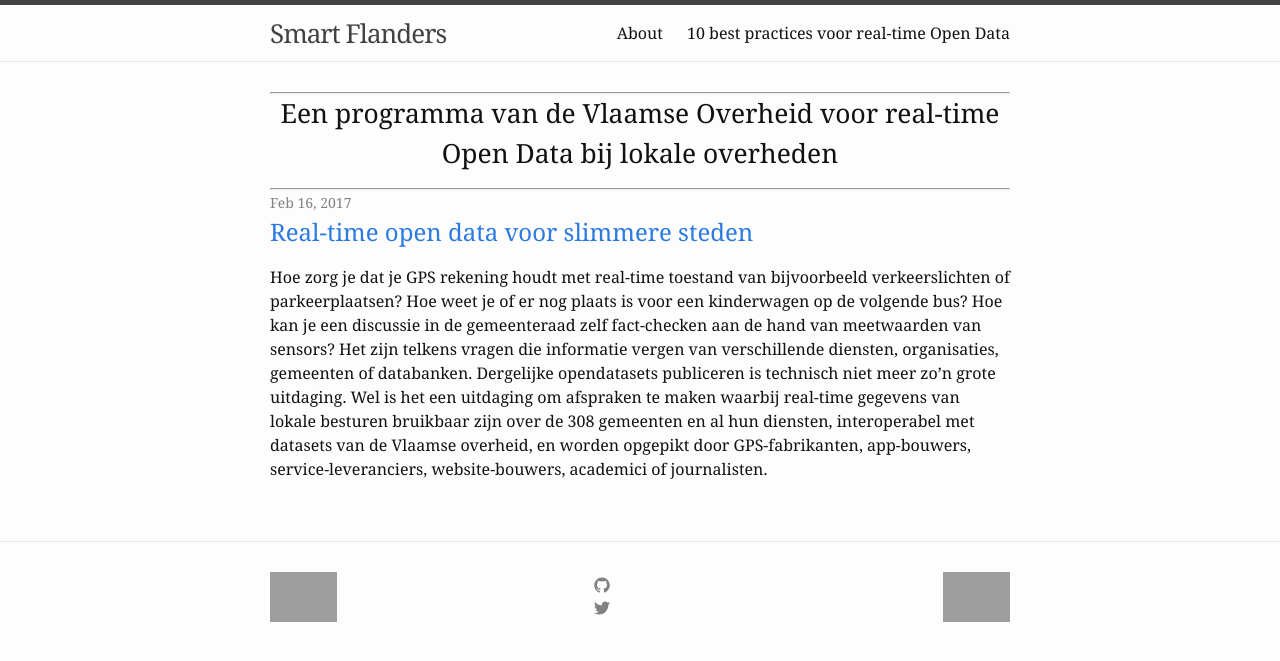
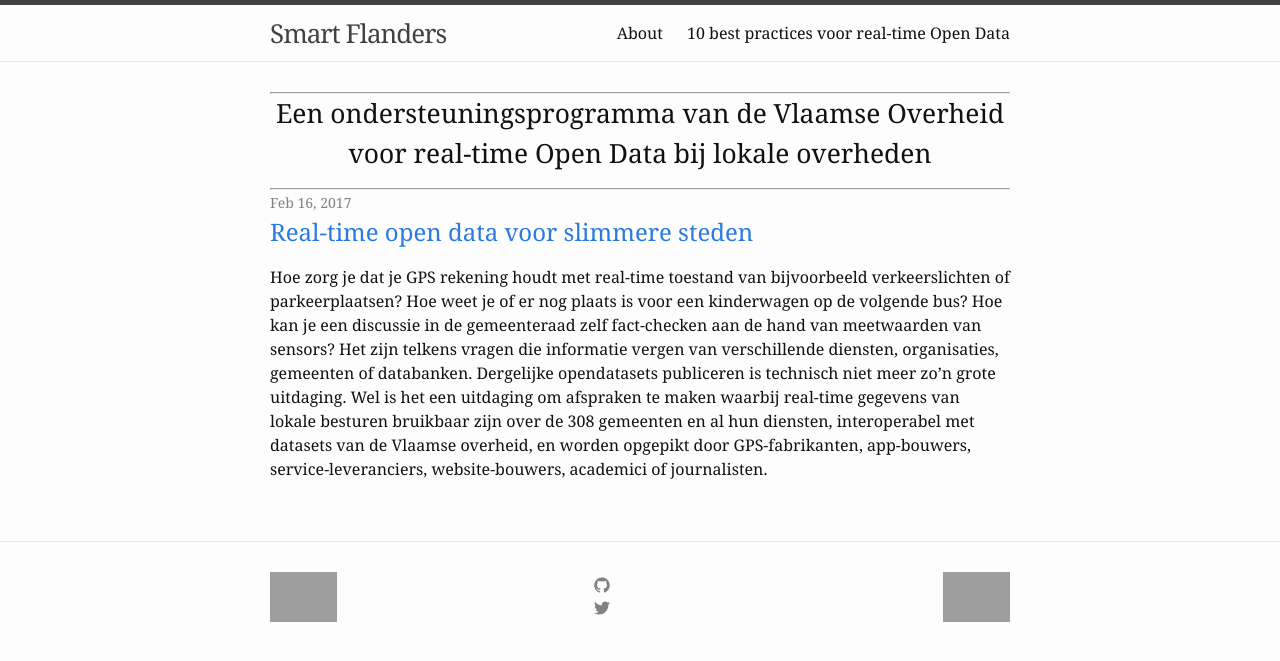
Before and after one commit to smartflanders/smartflanders.github.io, a Jekyll site: the page built from index.html, in a window 1280 px wide, cut to the strip 0-661 px from the top of the page. Built offline with Jekyll 4.4.1, drawn with Linux system fonts in a browser that asks for light colours; grey boxes are pictures that could not be loaded.

Commit message:
Update index.html

```diff
--- a/index.html
+++ b/index.html
@@ -4,7 +4,7 @@ layout: default
 <div class="home">
   <hr/>
   <section class="hero">
-    <h1 class="title">Een programma van de Vlaamse Overheid voor real-time Open Data bij lokale overheden</h1>
+    <h1 class="title">Een ondersteuningsprogramma van de Vlaamse Overheid voor real-time Open Data bij lokale overheden</h1>
     <p>
       <nav>
         <ul>
```
